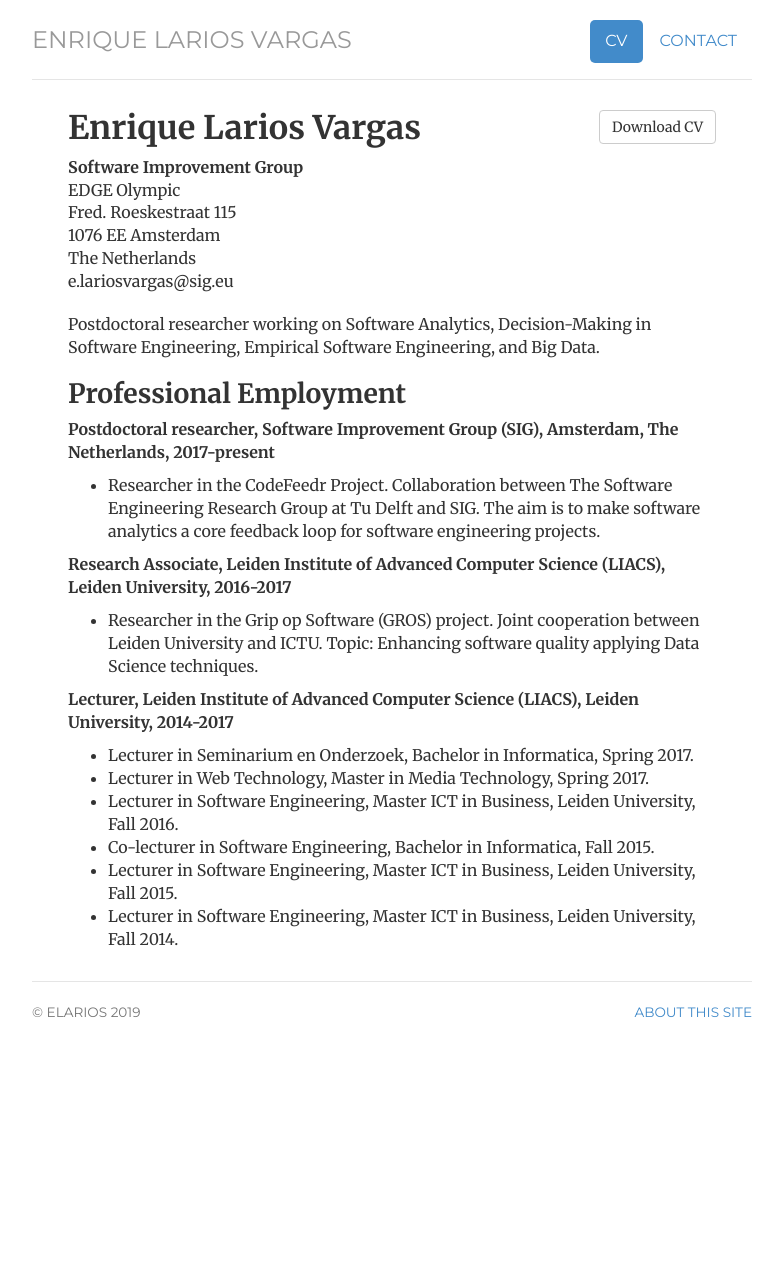
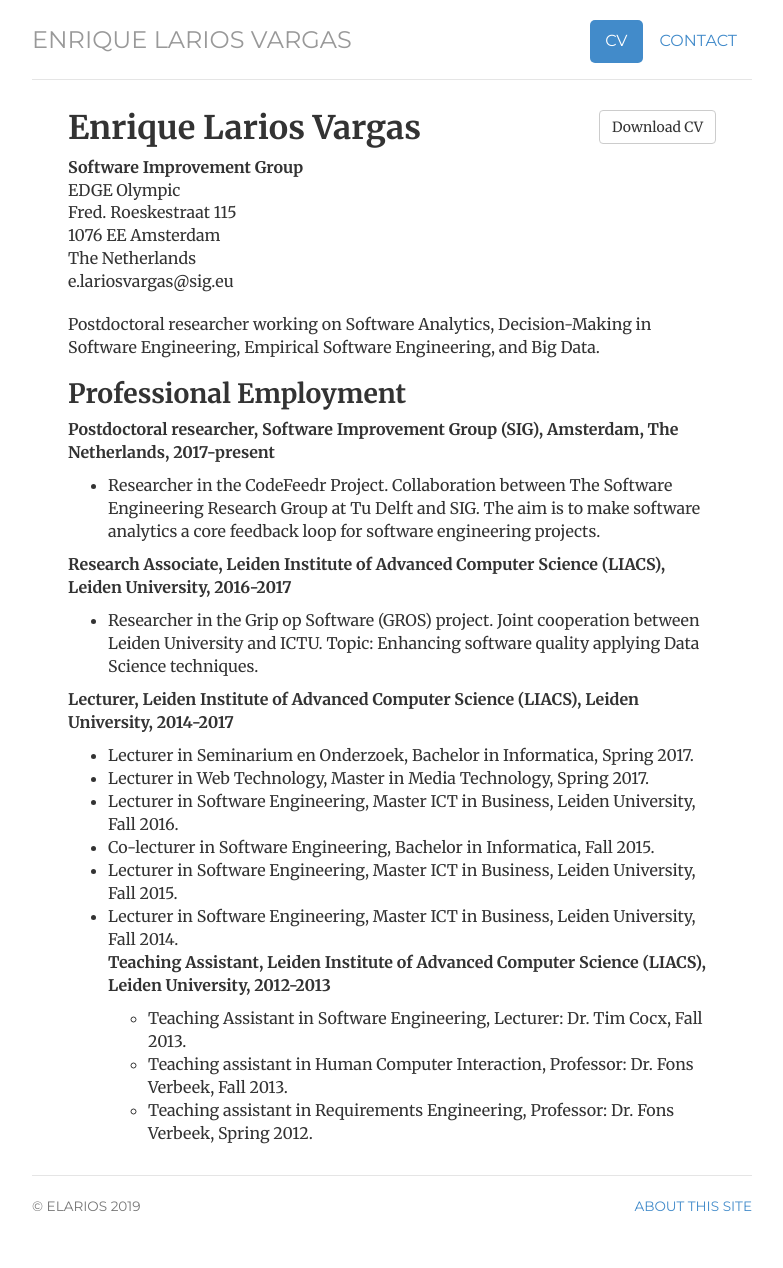
Before and after one commit to elarios/elarios.github.io, a Jekyll site: the page built from cv/index.html, in a window 1280 px wide. Shown: the whole page, without its empty margins (248-1031 px from the left). Built offline with Jekyll 4.4.1, drawn with Linux system fonts in a browser that asks for light colours; before the commit the page ends 1074 px from its top, so only the background shows below that.

Commit message:
update cv

```diff
--- a/cv/index.html
+++ b/cv/index.html
@@ -44,6 +44,14 @@ description: Current CV for Enrique Larios Vargas, postdoctoral researcher worki
 				<li>Lecturer in Software Engineering, Master ICT in Business, Leiden University, Fall 2015.</li>
 				<li>Lecturer in Software Engineering, Master ICT in Business, Leiden University, Fall 2014.</li>
 
+				<p><strong>Teaching Assistant, Leiden Institute of Advanced Computer Science (LIACS), Leiden University, 2012-2013</strong></p>
+				<ul>
+
+				<li>Teaching Assistant in Software Engineering, Lecturer: Dr. Tim Cocx, Fall 2013.</li>
+				<li>Teaching assistant in Human Computer Interaction, Professor: Dr. Fons Verbeek, Fall 2013.</li>
+				<li>Teaching assistant in Requirements Engineering, Professor: Dr. Fons Verbeek, Spring 2012.</li>
+
+
 				</ul>
 
 
```
